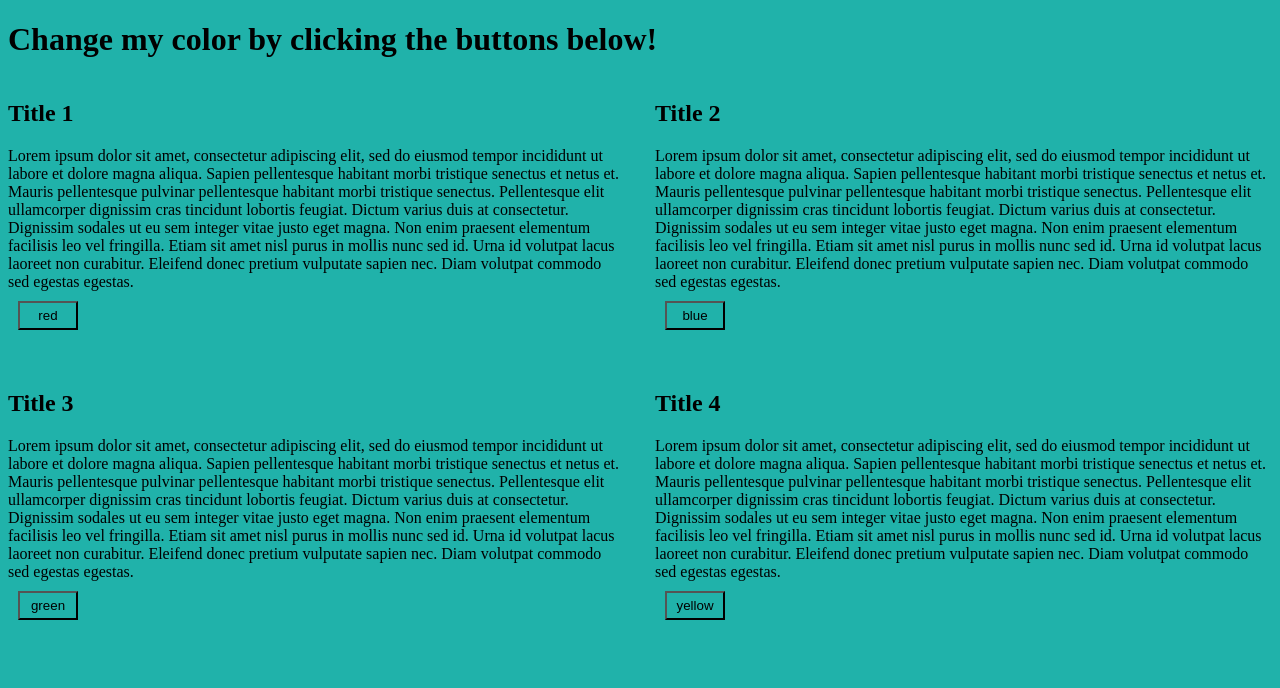
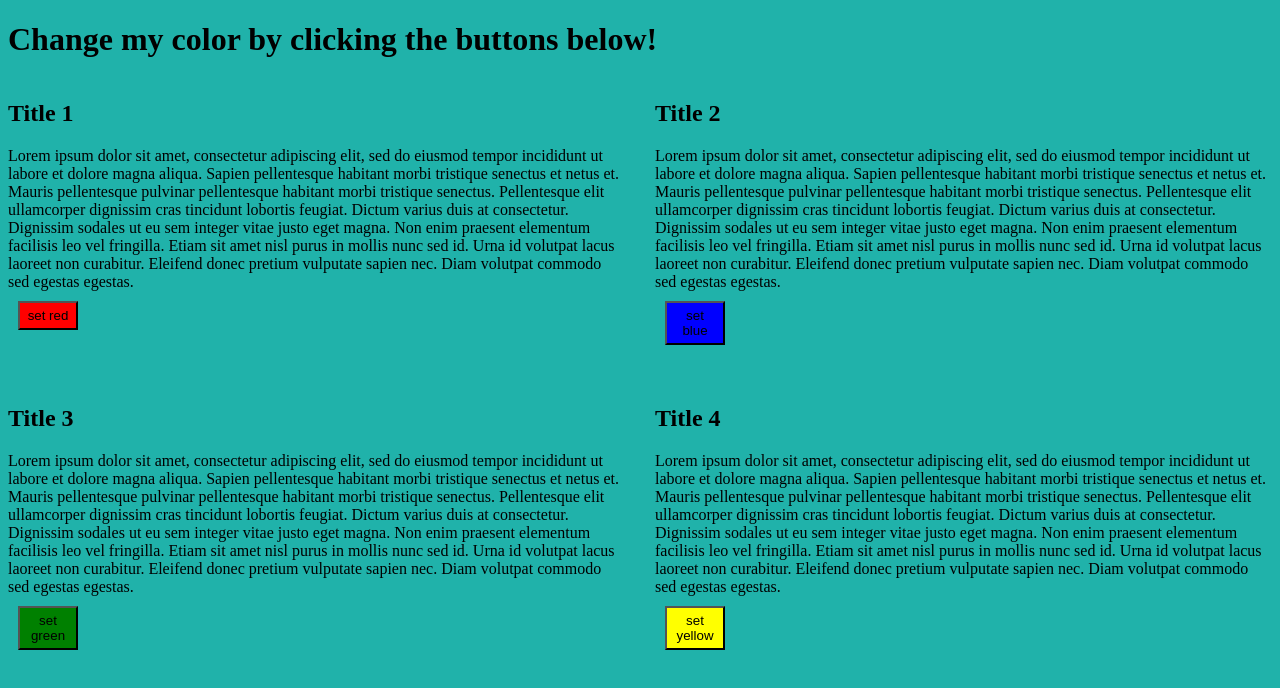
Before and after one commit to David3567/Antra-Share-Feb-2022, an Angular app in the folder hw1/: page / in a window 1280 px wide. Shown: the top 688 px of the page. Built offline with nearby package versions, Linux system fonts and the light colour scheme.

Commit message:
Co-authored-by: David3567 <David3567@users.noreply.github.com>

```diff
--- a/hw1/src/app/app.component.html
+++ b/hw1/src/app/app.component.html
@@ -1,2 +1 @@
-<h1>Change my color by clicking the buttons below!</h1>
 <app-article></app-article>
--- a/hw1/src/app/article-item/article-item.component.html
+++ b/hw1/src/app/article-item/article-item.component.html
@@ -1,5 +1,7 @@
 <div>
   <h2>{{ item.title }}</h2>
   <div>{{ item.body }}</div>
-  <button (click)="onClick()">{{ item.color }}</button>
+  <button (click)="setColor()" [ngStyle]="{
+    'background-color': item.color
+  }"> set {{ item.color }}</button>
 </div>
--- a/hw1/src/app/article-item/article-item.component.ts
+++ b/hw1/src/app/article-item/article-item.component.ts
@@ -1,5 +1,5 @@
 import { getCurrencySymbol } from '@angular/common';
-import { Component, Input, OnInit } from '@angular/core';
+import { Component, EventEmitter, Input, OnInit, Output } from '@angular/core';
 import { Article } from '../interfaces/article.model';
 
 @Component({
@@ -9,16 +9,14 @@ import { Article } from '../interfaces/article.model';
 })
 export class ArticleItemComponent implements OnInit {
   @Input() item! : Article;
-  status: boolean = false;
+  @Output() emitColor = new EventEmitter();
 
   constructor() { }
 
   ngOnInit(): void {
   }
 
-  onClick() {
-    this.status = !this.status;
-    console.log(this.status);
-    console.log(this.item.id);
+  setColor() {
+    this.emitColor.emit(this.item.color);
   }
 }
--- a/hw1/src/app/article/article.component.html
+++ b/hw1/src/app/article/article.component.html
@@ -1,3 +1,8 @@
+<h1 [ngStyle]="{'color' : titlecolor}">Change my color by clicking the buttons below!</h1>
 <div id="articleContainer">
-  <app-article-item *ngFor="let item of article" [item]="item"></app-article-item>
+  <app-article-item
+    *ngFor="let item of article"
+    [item]="item"
+    (emitColor)="setTitleColor($event)"
+  ></app-article-item>
 </div>
--- a/hw1/src/app/article/article.component.ts
+++ b/hw1/src/app/article/article.component.ts
@@ -7,6 +7,7 @@ import { Article } from '../interfaces/article.model';
   styleUrls: ['./article.component.scss']
 })
 export class ArticleComponent implements OnInit {
+  titlecolor: string = '';
 
   article: Article[] = [
     {
@@ -40,4 +41,9 @@ export class ArticleComponent implements OnInit {
   ngOnInit(): void {
   }
 
+  setTitleColor(color: string) {
+    console.log(color);
+    this.titlecolor = color;
+  }
+
 }
```
